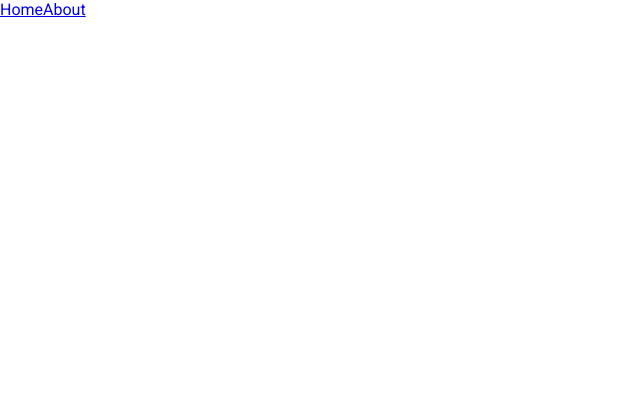
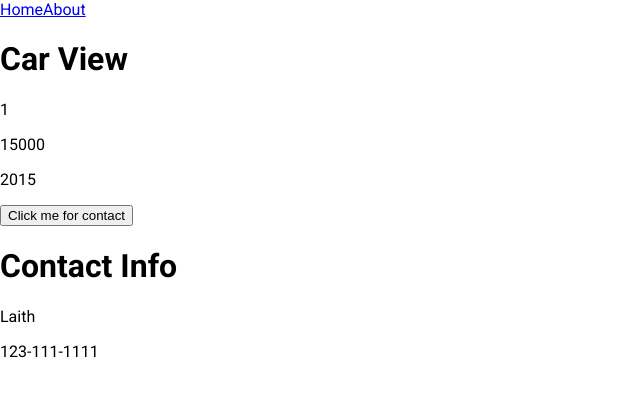
Before and after one commit to Kit-Bryan/vue-beginner-projects, a Vue app: page /cars/1/contact in a window 1280 px wide. Before the commit this address had no page. Shown: the top 396 px of the page, without its empty margins (0-640 px from the left). Built offline with nearby package versions, Linux system fonts and the light colour scheme.

Commit message:
Complete router

```diff
--- a/src/App.vue
+++ b/src/App.vue
@@ -1,6 +1,7 @@
 <script setup>
 import { RouterView } from "vue-router";
 import Nav from "@/components/Nav.vue";
+
 </script>
 <template>
     <div>
--- a/src/data/cars.json
+++ b/src/data/cars.json
@@ -3,30 +3,50 @@
     "id": 1,
     "name": "Chevy",
     "price": 15000,
-    "year": 2015
+    "year": 2015,
+    "contact": {
+      "dealer": "Laith",
+      "number": "123-111-1111"
+    }
   },
   {
     "id": 2,
     "name": "Bentley",
     "price": 14400,
-    "year": 2005
+    "year": 2005,
+    "contact":  {
+      "dealer": "Jazy",
+      "number": "111-123-1111"
+    }
   },
   {
     "id": 3,
     "name": "Ford",
     "price": 12000,
-    "year": 2035
+    "year": 2035,
+    "contact":  {
+      "dealer": "Bazy",
+      "number": "111-111-3333"
+    }
   },
   {
     "id": 4,
     "name": "Land Lover",
     "price": 16800,
-    "year": 2019
+    "year": 2019,
+    "contact":  {
+      "dealer": "Foo",
+      "number": "412-121-1111"
+    }
   },
   {
     "id": 5,
     "name": "Nissan",
     "price": 18600,
-    "year": 2003
+    "year": 2003,
+    "contact":  {
+      "dealer": "Barz",
+      "number": "151-151-1515"
+    }
   }
 ]
--- a/src/main.js
+++ b/src/main.js
@@ -4,6 +4,8 @@ import router from "@/router";
 import "./assets/main.css"
 
 const app = createApp(App)
+
+// Add this for routing
 app.use(router)
 
 app.mount('#app')
--- a/src/router/index.js
+++ b/src/router/index.js
@@ -1,28 +1,48 @@
-// Define Our Routing Rules //
-import {createRouter, createWebHistory} from "vue-router";
+// Define Our Routing Rules
+import { createRouter, createWebHistory } from "vue-router";
 import HomeView from "@/views/HomeView.vue";
 import AboutView from "@/views/AboutView.vue";
 import CarView from "@/views/CarView.vue";
+import ContactView from "@/views/ContactView.vue";
+import NotFoundView from "@/views/404View.vue"
 
 const router = createRouter({
+    // TODO: cpaste to notion
     history: createWebHistory(import.meta.env.BASE_URL),
     routes: [
         {
-            path: "/",
+            path: "/", // Root path
             name: "home",
             component: HomeView
         },
         {
-            path: "/about",
+            path: "/home",
+            redirect: "/"
+        },
+        {
+            path: "/about", // About path
             name: "about",
             component: AboutView
         },
         {
-            path: "/cars/:id",
+            path: "/cars/:id", // Cars path with variable id
             name: "car",
-            component: CarView
+            component: CarView,
+            children: [
+                {
+                    path: "contact", //cars/:id/contact
+                    component: ContactView,
+
+                }
+            ]
+        },
+        {
+            path: "/:catchall(.*)*",
+            name: "Not Found",
+            component: NotFoundView
         }
     ]
 })
 
+// Export default
 export default router
--- /dev/null
+++ b/src/views/404View.vue
@@ -0,0 +1,13 @@
+<script setup>
+
+</script>
+
+<template>
+    <div>
+        <h1>404 Page Not Found</h1>
+    </div>
+</template>
+
+<style scoped>
+
+</style>
--- a/src/views/AboutView.vue
+++ b/src/views/AboutView.vue
@@ -5,9 +5,6 @@
 <template>
     <div>
         <h1>About View</h1>
+        <h2>HAI</h2>
     </div>
 </template>
-
-<style scoped>
-
-</style>
--- a/src/views/CarView.vue
+++ b/src/views/CarView.vue
@@ -1,10 +1,33 @@
 <script setup>
+import {useRoute, useRouter, RouterView} from "vue-router";
+import cars from "@/data/cars.json"
+import ContactView from "@/views/ContactView.vue"
+
+const route = useRoute();
+const router = useRouter();
+const carId = parseInt(route.params.id)
+
+const car = cars.find(c => c.id === parseInt(route.params.id));
+
+const showContact = () => {
+    if(carId === 4) return;
+    return router.push(`/cars/${carId}/contact`)
+}
+
 
 </script>
 
 <template>
-    <div>
+    <div v-if="car">
         <h1>Car View</h1>
+        <p>{{car.id}}</p>
+        <p>{{car.price}}</p>
+        <p>{{car.year}}</p>
+        <button @click="showContact">Click me for contact</button>
+        <RouterView/>
+    </div>
+    <div v-else>
+        <h1>Car not found</h1>
     </div>
 </template>
 
--- /dev/null
+++ b/src/views/ContactView.vue
@@ -0,0 +1,22 @@
+<script setup>
+    import {useRoute} from "vue-router";
+    import cars from "@/data/cars.json";
+
+    const route = useRoute();
+    const car = cars.find(c => c.id === parseInt(route.params.id));
+
+</script>
+
+<template>
+    <div v-if="car">
+        <h1>
+            Contact Info
+        </h1>
+        <p>{{car.contact.dealer}}</p>
+        <p>{{car.contact.number}}</p>
+    </div>
+</template>
+
+<style scoped>
+
+</style>
--- a/src/views/HomeView.vue
+++ b/src/views/HomeView.vue
@@ -1,20 +1,19 @@
 <script setup>
 import cars from "@/data/cars.json"
-import {RouterLink} from "vue-router";
+import { RouterLink } from "vue-router";
 </script>
 
 <template>
     <div>
         <h1>Home View</h1>
         <div class="cars">
-            <RouterLink :to="`/cars/${car.id}`" v-for="car in cars" :key="car.id" href="">
-                {{ car.name }}
-            </RouterLink>
+            <RouterLink :to="`/cars/${car.id}`" v-for="car in cars" :key="car.id" href="">{{ car.name }}</RouterLink>
         </div>
     </div>
 </template>
 
 <style scoped>
+
 .cars {
     display: flex;
 }
@@ -23,7 +22,8 @@ import {RouterLink} from "vue-router";
     text-decoration: none;
     color: black;
     width: 100%;
-        box-shadow: 1px 1px 10px #00000049;
+    box-shadow: 1px 1px 10px black;
     margin: 10px;
 }
+
 </style>
```
Lines whose indentation alone changed are shown as unchanged.
